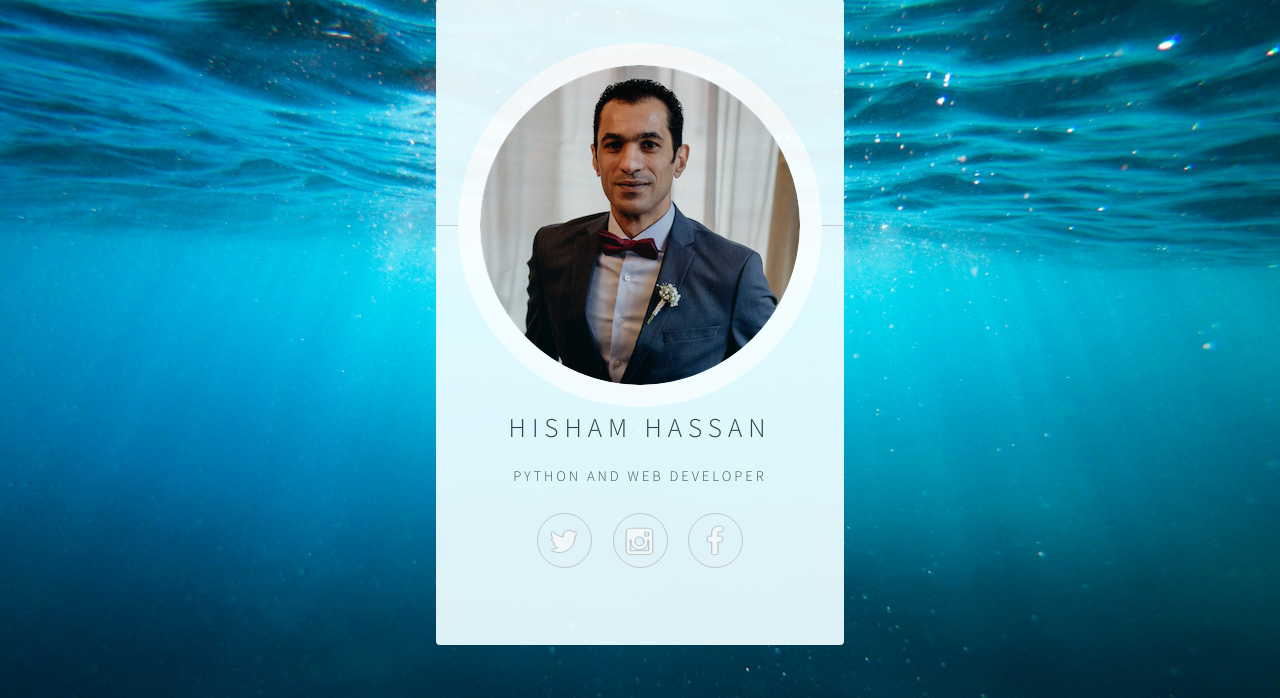
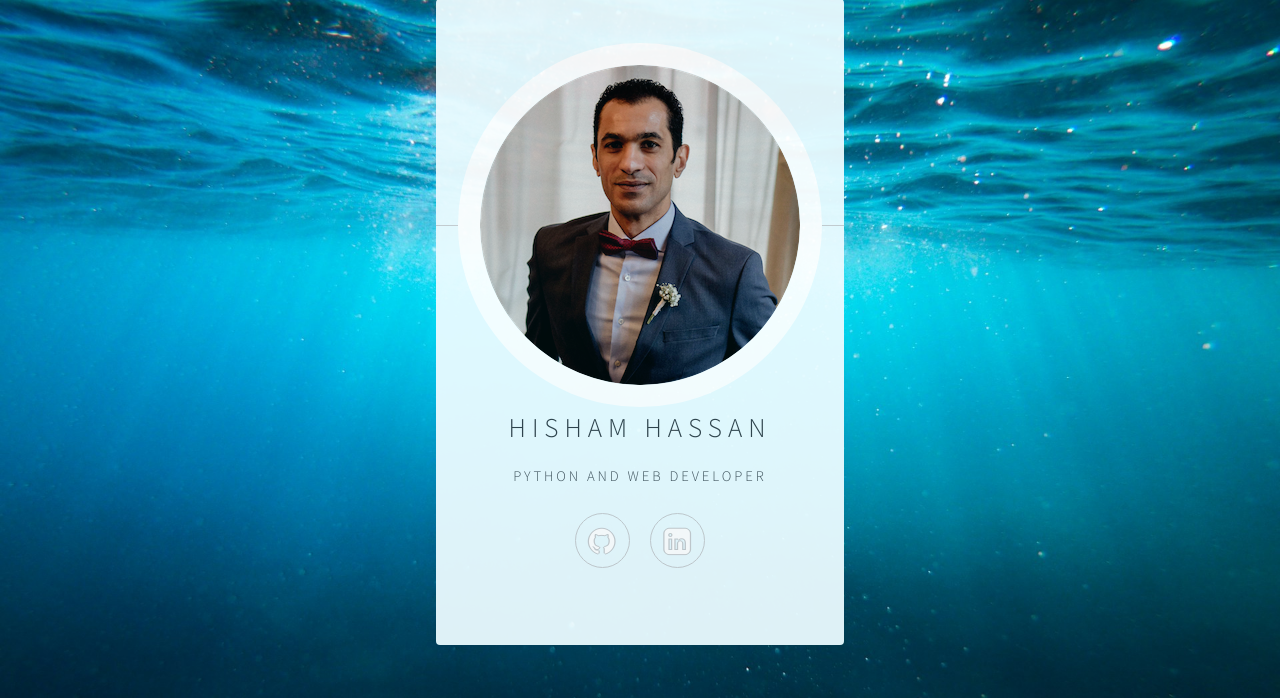
Before and after one commit to HiTsH/namecard, a Flask app: page / in a window 1280 px wide. Shown: the part 54-752 px from the top of the page. Run offline with Flask 3, Linux system fonts and the light colour scheme.

Commit message:
Update index.html

```diff
--- a/templates/index.html
+++ b/templates/index.html
@@ -27,48 +27,11 @@
 							<h1>Hisham Hassan</h1>
 							<p>Python and Web Developer</p>
 						</header>
-						<!--
-						<hr />
-						<h2>Extra Stuff!</h2>
-						<form method="post" action="#">
-							<div class="field">
-								<input type="text" name="name" id="name" placeholder="Name" />
-							</div>
-							<div class="field">
-								<input type="email" name="email" id="email" placeholder="Email" />
-							</div>
-							<div class="field">
-								<div class="select-wrapper">
-									<select name="department" id="department">
-										<option value="">Department</option>
-										<option value="sales">Sales</option>
-										<option value="tech">Tech Support</option>
-										<option value="null">/dev/null</option>
-									</select>
-								</div>
-							</div>
-							<div class="field">
-								<textarea name="message" id="message" placeholder="Message" rows="4"></textarea>
-							</div>
-							<div class="field">
-								<input type="checkbox" id="human" name="human" /><label for="human">I'm a human</label>
-							</div>
-							<div class="field">
-								<label>But are you a robot?</label>
-								<input type="radio" id="robot_yes" name="robot" /><label for="robot_yes">Yes</label>
-								<input type="radio" id="robot_no" name="robot" /><label for="robot_no">No</label>
-							</div>
-							<ul class="actions">
-								<li><a href="#" class="button">Get Started</a></li>
-							</ul>
-						</form>
-						<hr />
-						-->
+
 						<footer>
 							<ul class="icons">
-								<li><a href="#" class="fa-twitter">Twitter</a></li>
-								<li><a href="#" class="fa-instagram">Instagram</a></li>
-								<li><a href="#" class="fa-facebook">Facebook</a></li>
+								<li><a href="https://github.com/HiTsH" class="fa fa-github" aria-hidden="true">GitHub</a></li>
+								<li><a href="https://www.linkedin.com/in/hisham-hassan-hh7" class="fa fa-linkedin-square" aria-hidden="true">LinkedIn</a></li>
 							</ul>
 						</footer>
 					</section>
```
